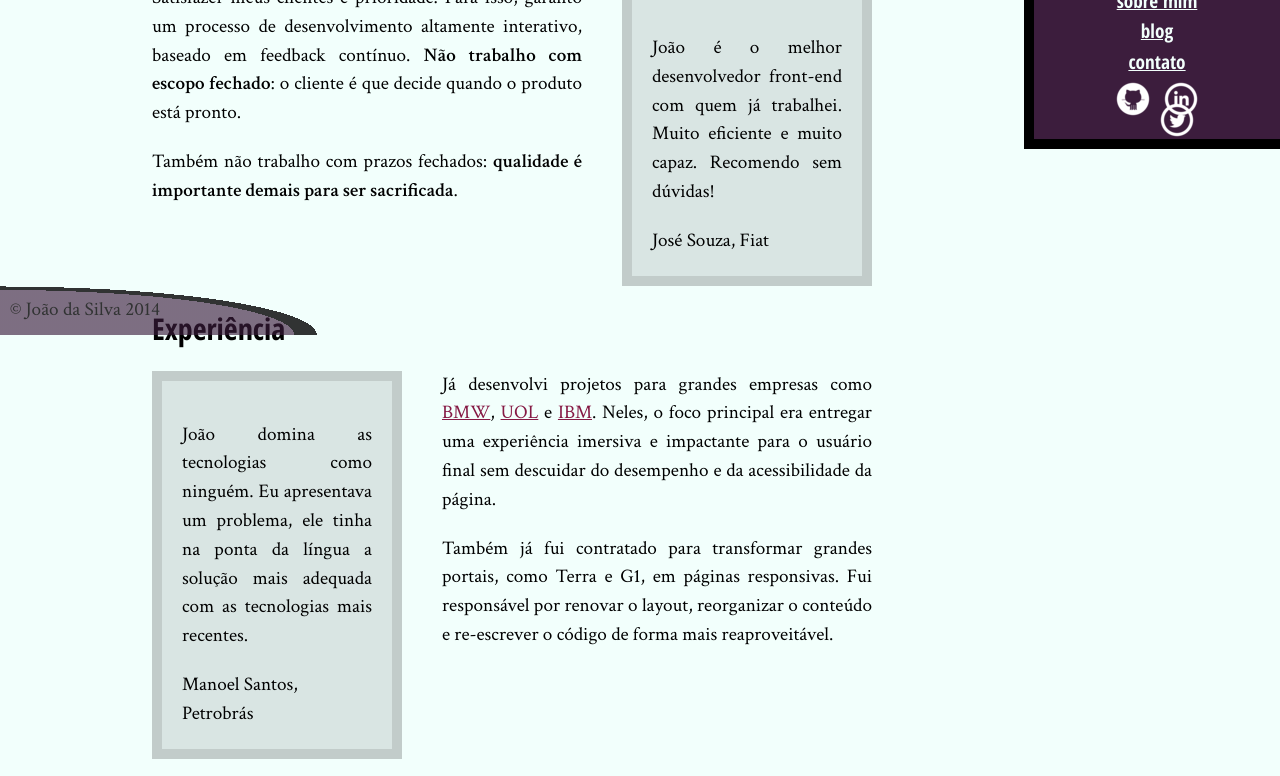
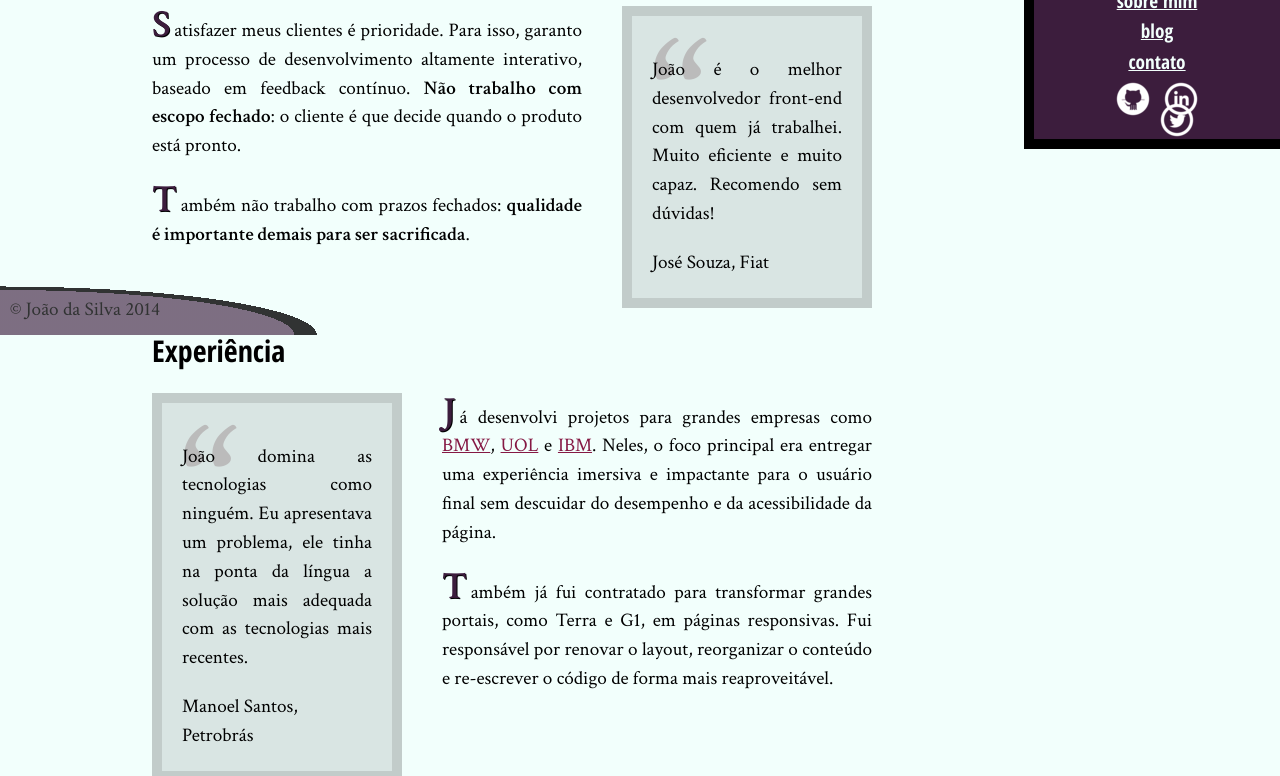
Before and after one commit to Eliasvmar/projeto_portfolio, a plain HTML site: page bio.html in a window 1280 px wide. Shown: the part 465-1241 px from the top of the page. Drawn offline with Linux system fonts and the light colour scheme.

Commit message:
pseudoelementos

```diff
--- a/bio.html
+++ b/bio.html
@@ -20,14 +20,14 @@
             <p>Trabalho usando a web como plataforma, ou seja, respiro HTML5, CSS3 e JavaScript (ou melhor: ECMASCript). Crio sites para todos, seguindo as principais diretivas de <strong>acessibilidade, responsividade e web semântica</strong>, sem descuidar
                 da qualidade de código.</p>
             <h2 class="subtitulo-texto">Como trabalho</h2>
-            <blockquote class="citacao-bio fiat">
+            <blockquote class="citacao-bio fiat" tabindex="1">
                 <p>João é o melhor desenvolvedor front-end com quem já trabalhei. Muito eficiente e muito capaz. Recomendo sem dúvidas!</p>
                 <cite>José Souza, Fiat</cite>
             </blockquote>
             <p>Satisfazer meus clientes é prioridade. Para isso, garanto um processo de desenvolvimento altamente interativo, baseado em feedback contínuo. <strong>Não trabalho com escopo fechado</strong>: o cliente é que decide quando o produto está pronto.</p>
             <p>Também não trabalho com prazos fechados: <strong>qualidade é importante demais para ser sacrificada</strong>.</p>
             <h2 class="subtitulo-texto">Experiência</h2>
-            <blockquote class="citacao-bio petrobras">
+            <blockquote class="citacao-bio petrobras" tabindex="2">
                 <p>João domina as tecnologias como ninguém. Eu apresentava um problema, ele tinha na ponta da língua a solução mais adequada com as tecnologias mais recentes.</p>
                 <cite>Manoel Santos, Petrobrás</cite>
             </blockquote>
--- a/css/bio.css
+++ b/css/bio.css
@@ -16,3 +16,48 @@
     float: right;
     margin-right: 0;
 }
+
+
+/*coloca efeito de sombra*/
+
+.citacao-bio:hover,
+.citacao-bio:focus {
+    box-shadow: 0 0 0 99999px rgba(0, 0, 0, .8);
+}
+
+
+/*Para adicionar o efeito de escala e rotação, mudando o lado da rotação de acordo com o lado da caixa, precisamos combinar a pseudoclasse*/
+
+.citacao-bio:nth-of-type(odd):hover,
+.citacao-bio:nth-of-type(odd):focus {
+    transform: scale(1.2) rotate(5deg);
+}
+
+.citacao-bio:nth-of-type(even):hover,
+.citacao-bio:nth-of-type(even):focus {
+    transform: scale(1.2) rotate(-5deg);
+}
+
+
+/*coloca a primeira letra em maiuscula*/
+
+.container>p::first-letter {
+    font-size: 200%;
+    font-weight: bold;
+    color: #3C1D3D;
+    text-shadow: 1px 1px #000;
+    margin-right: .2ch;
+    line-height: 1;
+}
+
+.citacao-bio::before {
+    content: '“';
+    position: absolute;
+    font-size: 10em;
+    color: #bbb;
+    line-height: .8;
+}
+
+.citacao-bio>p {
+    position: relative;
+}
```
Also changed, not shown: css/index.css (+35 -2 lines), index.html (+8 -3 lines).
